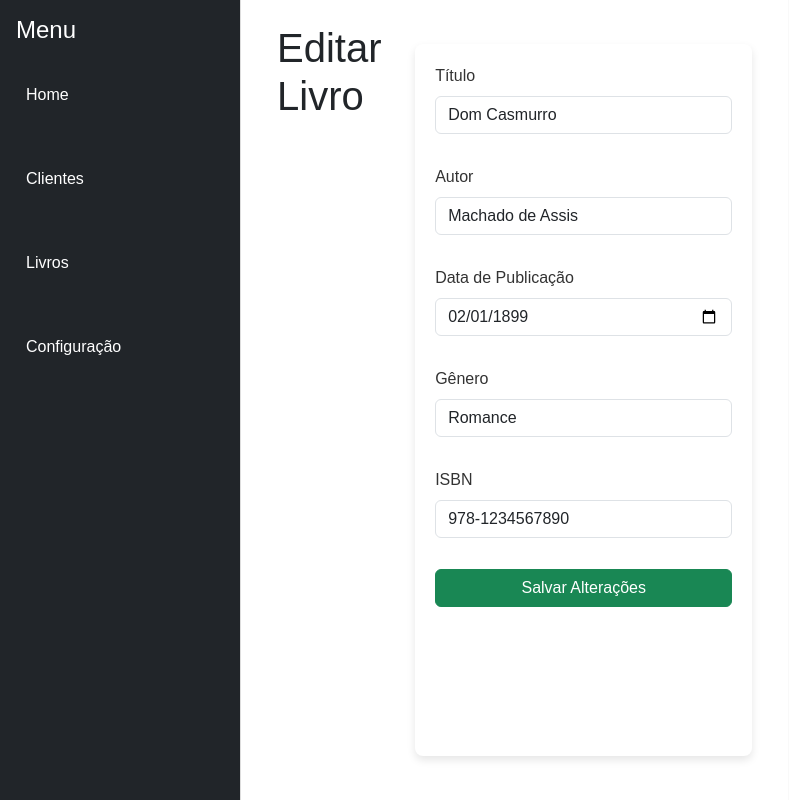
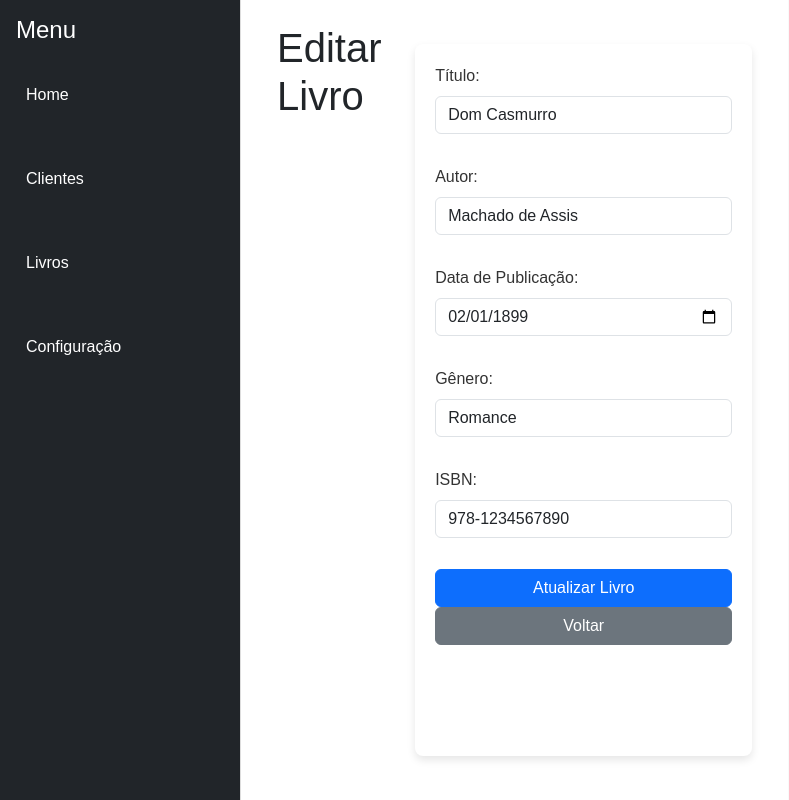
Before and after one commit to ecac0001/Sistema-Livraria-1.0, a Flask app: page /editar_livro/1 in a window 1280 px wide. Shown: the whole page, without its empty margins (0-789 px from the left). Run offline with Flask 3, Linux system fonts and the light colour scheme.

Commit message:
- Mudanças menores

```diff
--- a/app.py
+++ b/app.py
@@ -145,20 +145,22 @@ def editar_livro(id):
     livro = Livro.query.get_or_404(id)
 
     if request.method == 'POST':
+        print(request.form)
         # Atualiza os atributos do livro
         livro.titulo = request.form['titulo']
         livro.autor = request.form['autor']
-        livro.data_publicacao = request.form['data_publicacao']
         livro.genero = request.form['genero']
         livro.isbn = request.form['isbn']
 
         try:
+            livro.data_publicacao = datetime.strptime(request.form['data_publicacao'], '%Y-%m-%d').date()
             db.session.commit()  # Tenta salvar as alterações
             flash('Livro atualizado com sucesso!')
             return redirect(url_for('livros'))  # Redireciona para a lista de livros
         except Exception as e:
             db.session.rollback()  # Reverte as alterações em caso de erro
             flash(f'Erro ao atualizar livro: {str(e)}')
+            print(f'Erro ao atualizar: {e}')
 
     return render_template('editar_livro.html', livro=livro)  # Retorna o template de edição
 
--- a/templates/editar_livro.html
+++ b/templates/editar_livro.html
@@ -3,28 +3,35 @@
 {% block content %}
     <div class="container">
         <h1>Editar Livro</h1>
-        <form method="POST">
+
+        <form method="POST" action="{{ url_for('editar_livro', id=livro.id) }}">
             <div class="mb-3">
-                <label for="titulo" class="form-label">Título</label>
+                <label for="titulo" class="form-label">Título:</label>
                 <input type="text" class="form-control" id="titulo" name="titulo" value="{{ livro.titulo }}" required>
             </div>
+
             <div class="mb-3">
-                <label for="autor" class="form-label">Autor</label>
+                <label for="autor" class="form-label">Autor:</label>
                 <input type="text" class="form-control" id="autor" name="autor" value="{{ livro.autor }}" required>
             </div>
+
             <div class="mb-3">
-                <label for="data_publicacao" class="form-label">Data de Publicação</label>
+                <label for="data_publicacao" class="form-label">Data de Publicação:</label>
                 <input type="date" class="form-control" id="data_publicacao" name="data_publicacao" value="{{ livro.data_publicacao }}" required>
             </div>
+
             <div class="mb-3">
-                <label for="genero" class="form-label">Gênero</label>
+                <label for="genero" class="form-label">Gênero:</label>
                 <input type="text" class="form-control" id="genero" name="genero" value="{{ livro.genero }}" required>
             </div>
+
             <div class="mb-3">
-                <label for="isbn" class="form-label">ISBN</label>
+                <label for="isbn" class="form-label">ISBN:</label>
                 <input type="text" class="form-control" id="isbn" name="isbn" value="{{ livro.isbn }}" required>
             </div>
-            <button type="submit" class="btn btn-success">Salvar Alterações</button>
+
+            <button type="submit" class="btn btn-primary">Atualizar Livro</button>
+            <a href="{{ url_for('livros') }}" class="btn btn-secondary">Voltar</a> <!-- Botão opcional para voltar -->
         </form>
     </div>
 {% endblock %}
```
Also changed, not shown: instance/clientes.db.
